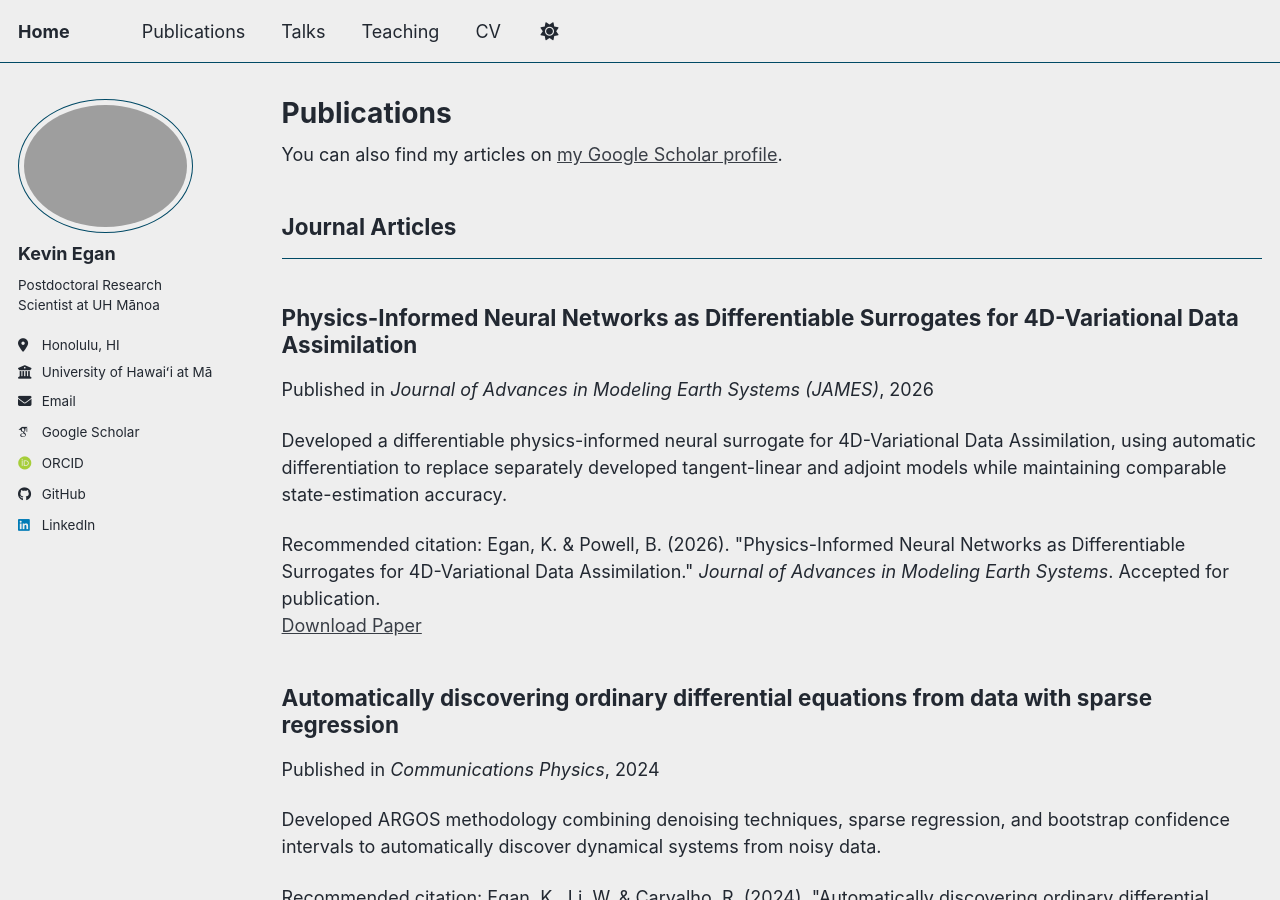
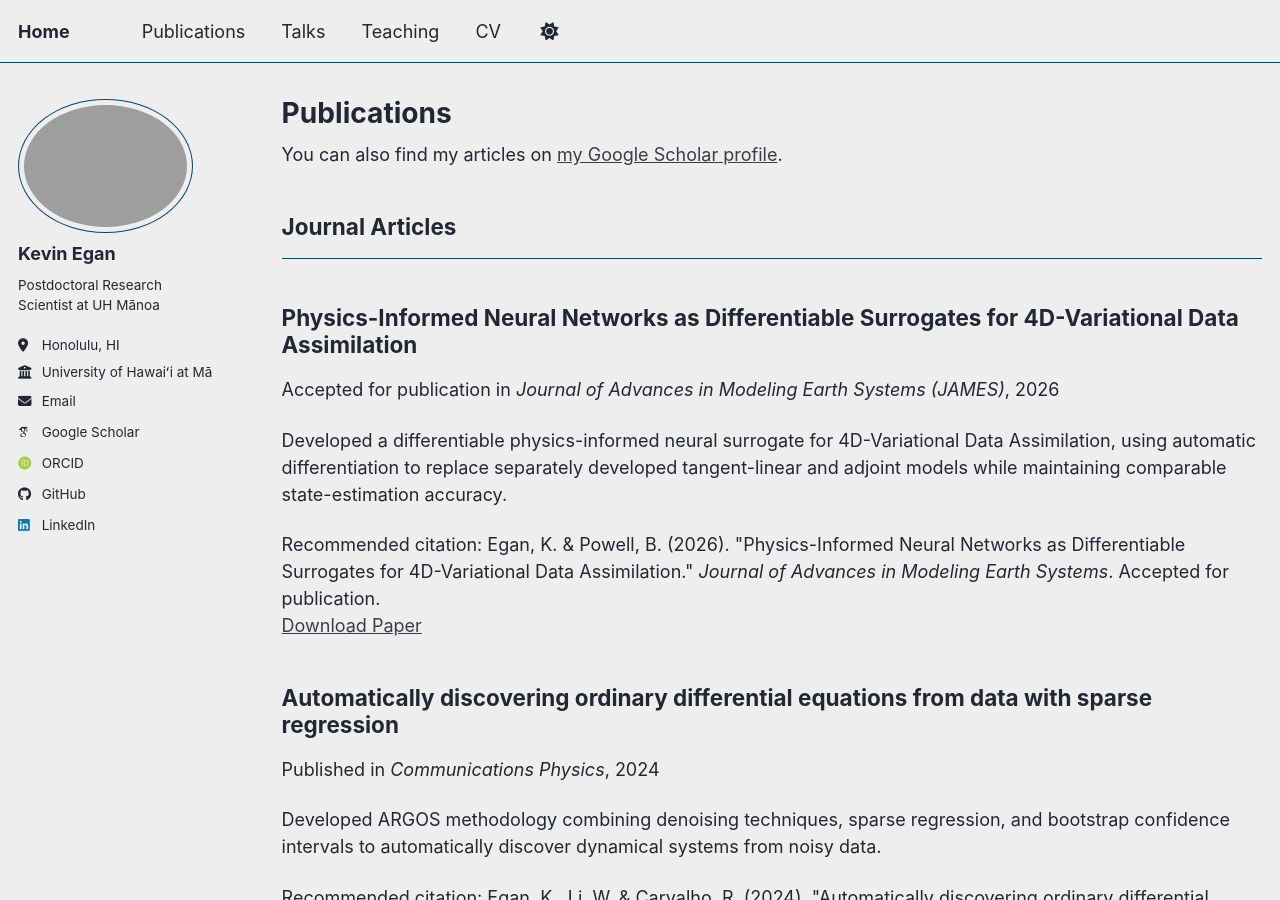
Before and after one commit to kevinegan31/kevinegan31.github.io, a Jekyll site: the page built from _pages/publications.html, in a window 1280 px wide and 900 px high. Built offline with Jekyll 4.4.1, drawn with Linux system fonts in a browser that asks for light colours; some web fonts are replaced; a script bundle is joined from its source files by our own code; library files that are not in the unit come from our copies.

Commit message:
Enhance publication status handling to differentiate between accepted and published works

```diff
--- a/_includes/archive-single.html
+++ b/_includes/archive-single.html
@@ -50,7 +50,11 @@
         {% if post.collection == 'teaching' %}
           <p> {{ post.type }}, <i>{{ post.venue }}</i>, {{ post.date | default: "1900-01-01" | date: "%Y" }} </p>
         {% elsif post.collection == 'publications' %}
-          <p>Published in <i>{{ post.venue }}</i>, {{ post.date | default: "1900-01-01" | date: "%Y" }} </p>
+          {% if post.status == 'accepted' %}
+            <p>Accepted for publication in <i>{{ post.venue }}</i>, {{ post.date | date: "%Y" }}</p>
+          {% else %}
+            <p>Published in <i>{{ post.venue }}</i>, {{ post.date | date: "%Y" }}</p>
+          {% endif %}
         {% elsif post.date %}
          <p class="page__date"><strong><i class="fa fa-fw fa-calendar" aria-hidden="true"></i> {{ site.data.ui-text[site.locale].date_label | default: "Published:" }}</strong> <time datetime="{{ post.date | default: "1900-01-01" | date_to_xmlschema }}">{{ post.date | default: "1900-01-01" | date: "%B %d, %Y" }}</time></p>
         {% endif %}
```
